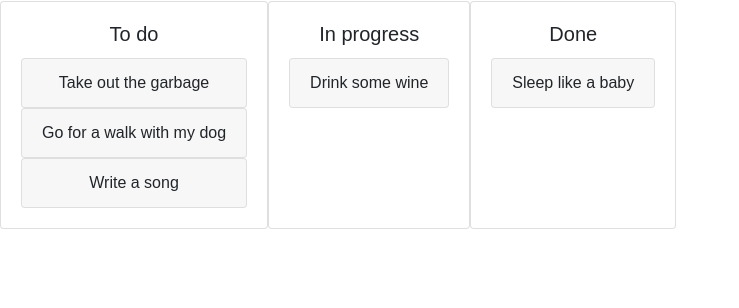
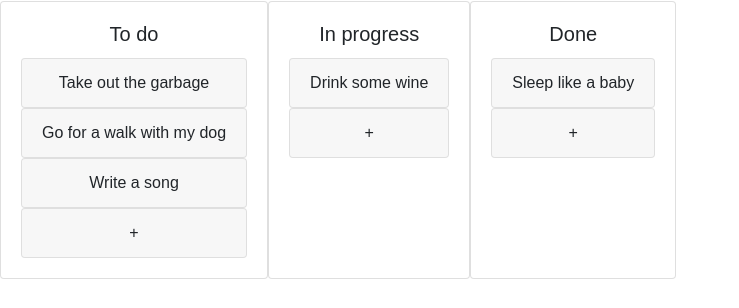
Before and after one commit to jessicaseo83/kanban, a React (Create React App) app: page / in a window 1280 px wide. Shown: the part 95-403 px from the top of the page, without its empty margins (0-739 px from the left). Built offline with nearby package versions, Linux system fonts and the light colour scheme.

Commit message:
Try to implement add new tasks

```diff
--- a/src/App.js
+++ b/src/App.js
@@ -83,6 +83,31 @@ function App() {
     setData(newData);
   }
 
+  const newTask = (id, title, detail) => {
+    const generateId = Math.random() * 3333;
+    const newId = generateId();
+    const newData = {
+      tasks: {
+        ...data.tasks,
+        [newId]: {
+          id: newId,
+          title: title,
+          detail: detail,
+        }
+      },
+      columns: {
+        ...data.columns,
+        [id]: {
+          ...data.columns[id],
+          taskIds: [...data.columns[id].taskIds, newId]
+        }
+      }
+
+    }
+    console.log(newData);
+    setData(newData);
+  }
+
   return (
     <div className="App" id='pdf'>
       <Header />
@@ -97,7 +122,7 @@ function App() {
                 const column = data.columns[columnId];
                 const tasks = column.taskIds.map(taskId => data.tasks[taskId])
 
-                return <Column key={column.id} column={column} tasks={tasks} index={index} />
+                return <Column key={column.id} column={column} tasks={tasks} index={index} newTask={newTask}/>
               })}
               {provided.placeholder}
             </div>
--- /dev/null
+++ b/src/components/AddTask.js
@@ -0,0 +1,31 @@
+import React from 'react';
+import Card from 'react-bootstrap/Card';
+import Form from 'react-bootstrap/Form';
+import Accordion from 'react-bootstrap/Accordion';
+import Button from 'react-bootstrap/Button';
+
+
+export default function AddTask(props) {
+  const title = "hello";
+  const detail = "bye";
+  return (
+    <Accordion defaultActiveKey="1">
+    <Card>
+    <Accordion.Toggle as={Card.Header} eventKey="0">+</Accordion.Toggle>
+    <Accordion.Collapse eventKey="0">
+      <Form>
+        <Form.Group controlId="title">
+          <Form.Label>Title</Form.Label>
+          <Form.Control placeholder="title" />
+        </Form.Group>
+        <Form.Group controlId="detail">
+          <Form.Label>Description</Form.Label>
+          <Form.Control as="textarea" rows="3" />
+        </Form.Group>
+        <Button variant="primary" type="submit" onClick={()=>{props.onAdd(title, detail)}}>Add</Button>
+      </Form>
+      </Accordion.Collapse>
+    </Card>
+    </Accordion>
+  )
+}
--- a/src/components/Column.js
+++ b/src/components/Column.js
@@ -3,6 +3,7 @@ import Card from 'react-bootstrap/Card';
 import CardGroup from 'react-bootstrap/CardGroup';
 import Task from './Task'
 import { Droppable, Draggable } from 'react-beautiful-dnd';
+import AddTask from './AddTask';
 
 export default function Column(props) {
   const tasks = props.tasks.map((task, index) => <Task key={task.id} task={task} index={index}></Task>)
@@ -25,6 +26,7 @@ export default function Column(props) {
               </CardGroup>
             )}
           </Droppable>
+          <AddTask onAdd={(title, detail) => props.newTask(props.column.id, title, detail)}/>
         </Card.Body>
       </Card>
       )}
--- a/src/components/Task.js
+++ b/src/components/Task.js
@@ -2,6 +2,8 @@ import React from 'react';
 import Card from 'react-bootstrap/Card';
 import Accordion from 'react-bootstrap/Accordion';
 import { Draggable } from 'react-beautiful-dnd';
+
+
 
 export default function Task(props) {
   return (
```
